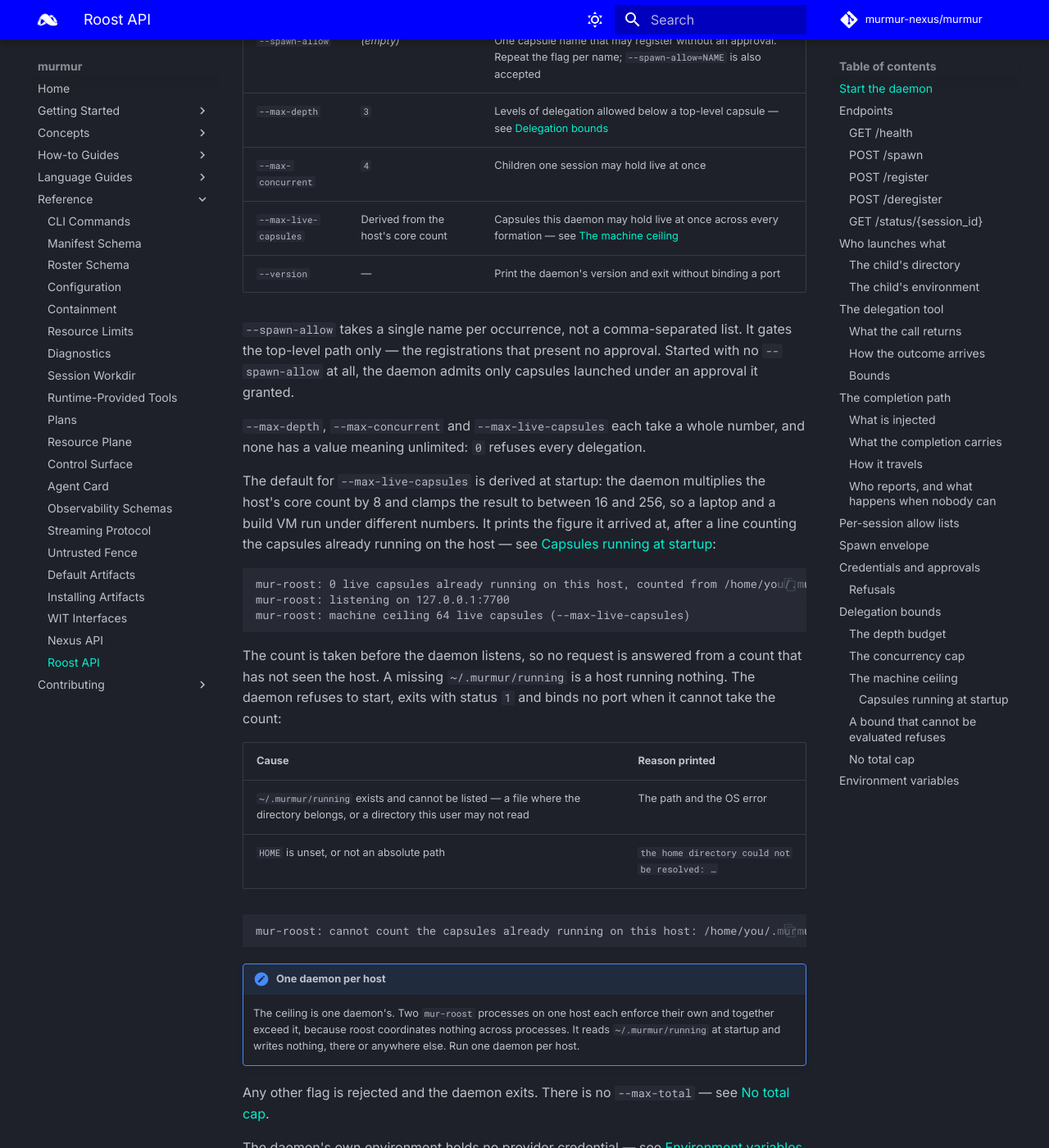
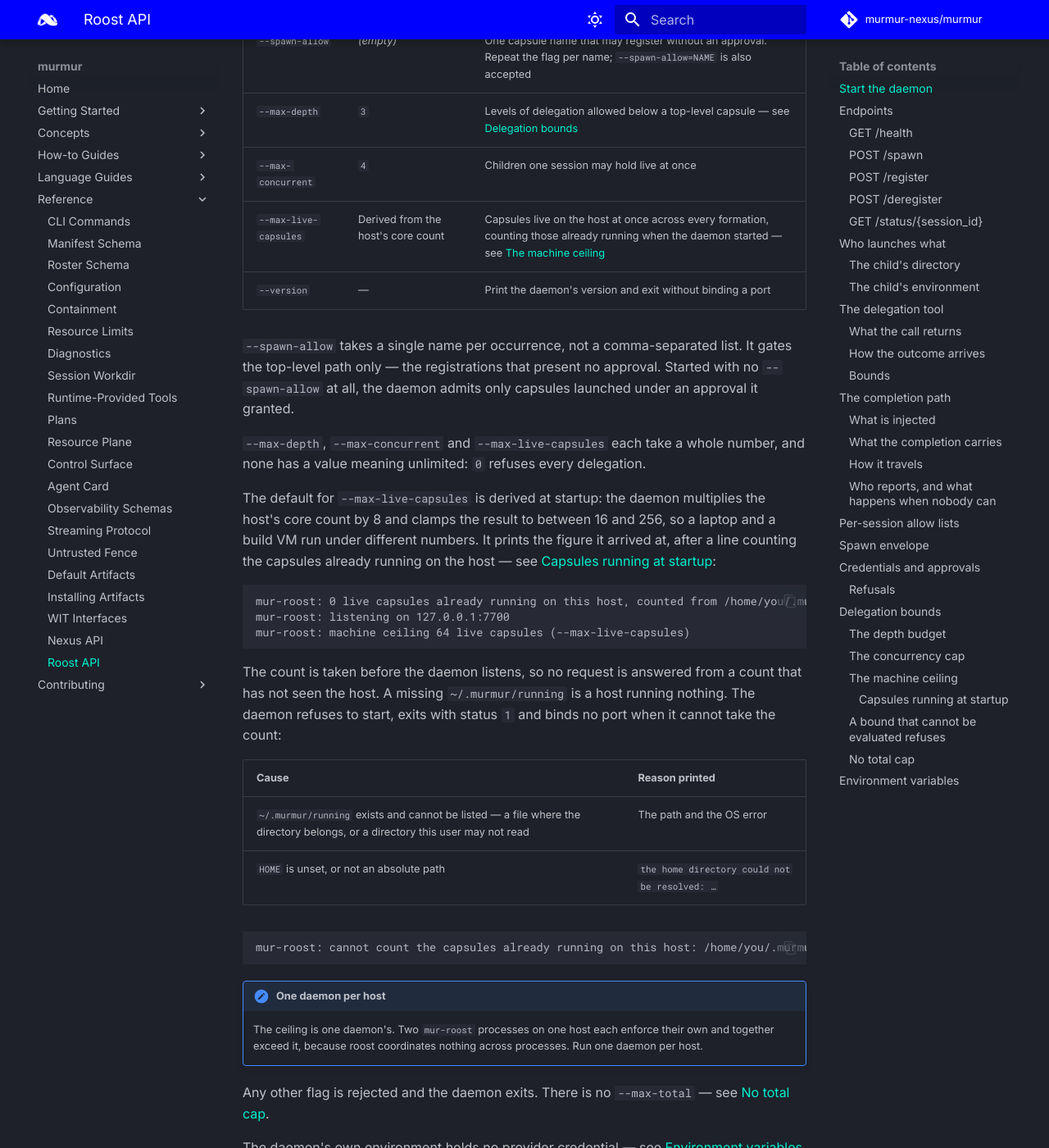
Before and after one commit to murmur-nexus/murmur, an MkDocs documentation site: the page built from docs/content/reference/roost-api.md, in a window 1280 px wide and 1400 px high, scrolled down 1034 px. Shown: the whole window at 82% size. Built offline with MkDocs 1.6.1 and Material for MkDocs 9.7.7, drawn with Linux system fonts in a browser that asks for light colours; comment, search, counter and statistics services are not loaded; some of the changed text lies outside the part shown.

```diff
--- a/docs/content/reference/roost-api.md
+++ b/docs/content/reference/roost-api.md
@@ -41,7 +41,7 @@ mur-roost --port 7700 --spawn-allow orchestrator --spawn-allow worker-a
 | `--spawn-allow` | *(empty)* | One capsule name that may register without an approval. Repeat the flag per name; `--spawn-allow=NAME` is also accepted |
 | `--max-depth` | `3` | Levels of delegation allowed below a top-level capsule — see [Delegation bounds](#delegation-bounds) |
 | `--max-concurrent` | `4` | Children one session may hold live at once |
-| `--max-live-capsules` | Derived from the host's core count | Capsules this daemon may hold live at once across every formation — see [The machine ceiling](#the-machine-ceiling) |
+| `--max-live-capsules` | Derived from the host's core count | Capsules live on the host at once across every formation, counting those already running when the daemon started — see [The machine ceiling](#the-machine-ceiling) |
 | `--version` | — | Print the daemon's version and exit without binding a port |
 
 `--spawn-allow` takes a single name per occurrence, not a comma-separated list. It gates the
@@ -77,8 +77,7 @@ mur-roost: cannot count the capsules already running on this host: /home/you/.mu
 
 !!! note "One daemon per host"
     The ceiling is one daemon's. Two `mur-roost` processes on one host each enforce their own and
-    together exceed it, because roost coordinates nothing across processes. It reads
-    `~/.murmur/running` at startup and writes nothing, there or anywhere else. Run one daemon per
+    together exceed it, because roost coordinates nothing across processes. Run one daemon per
     host.
 
 Any other flag is rejected and the daemon exits. There is no `--max-total` — see
@@ -804,8 +803,7 @@ allows exceeds it, and the next delegated spawn is refused until the census fall
 
 **One daemon per host.** The ceiling counts what *this* daemon has admitted, plus what it found
 running when it started. Two `mur-roost` processes on one host each enforce their own ceiling and
-together exceed it; roost reads `~/.murmur/running` at startup, writes nothing, and coordinates with
-no other process. Run one daemon per host.
+together exceed it, because roost coordinates with no other process. Run one daemon per host.
 
 #### Capsules running at startup { #capsules-running-at-startup }
 
```
Also changed, not shown: docs/content/reference/capsule-burst-measurement.md (+4 -4 lines), 2 other files.
